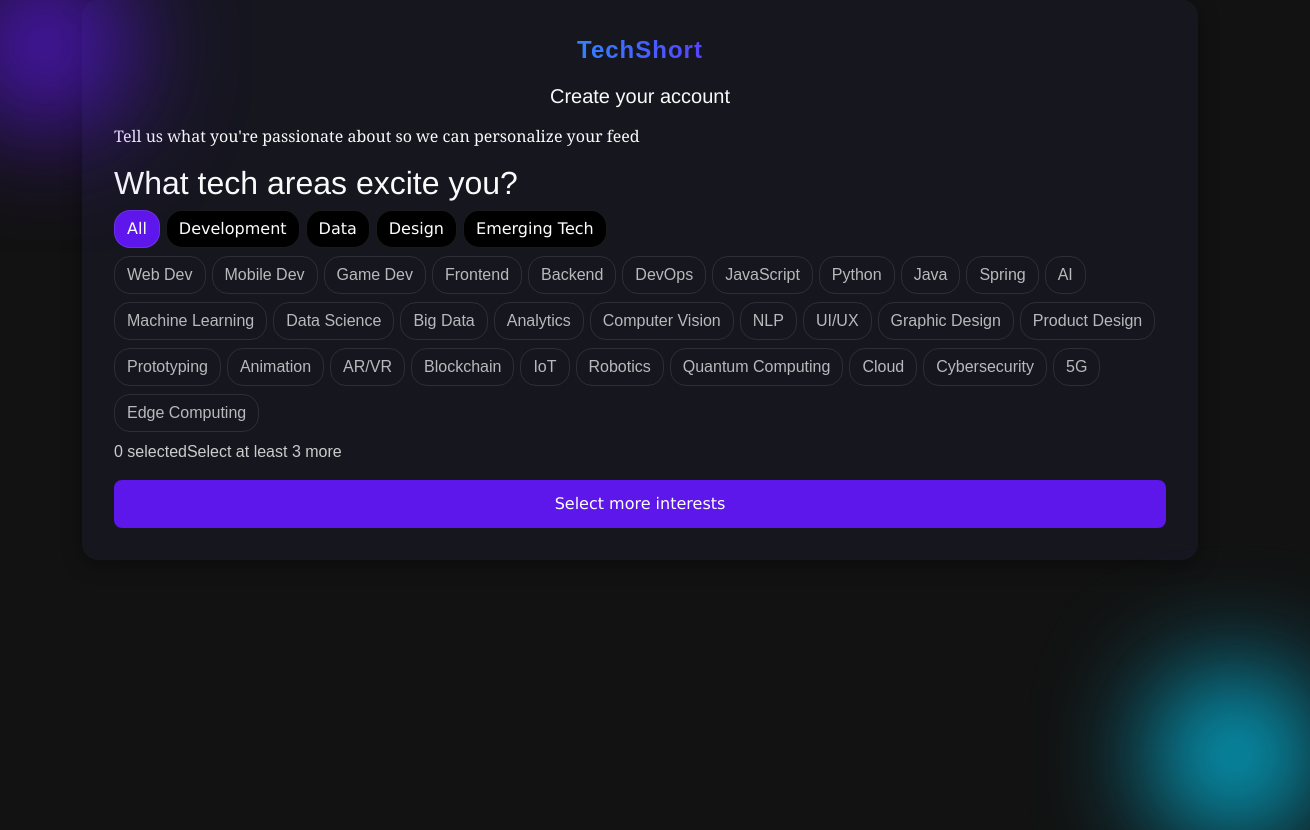
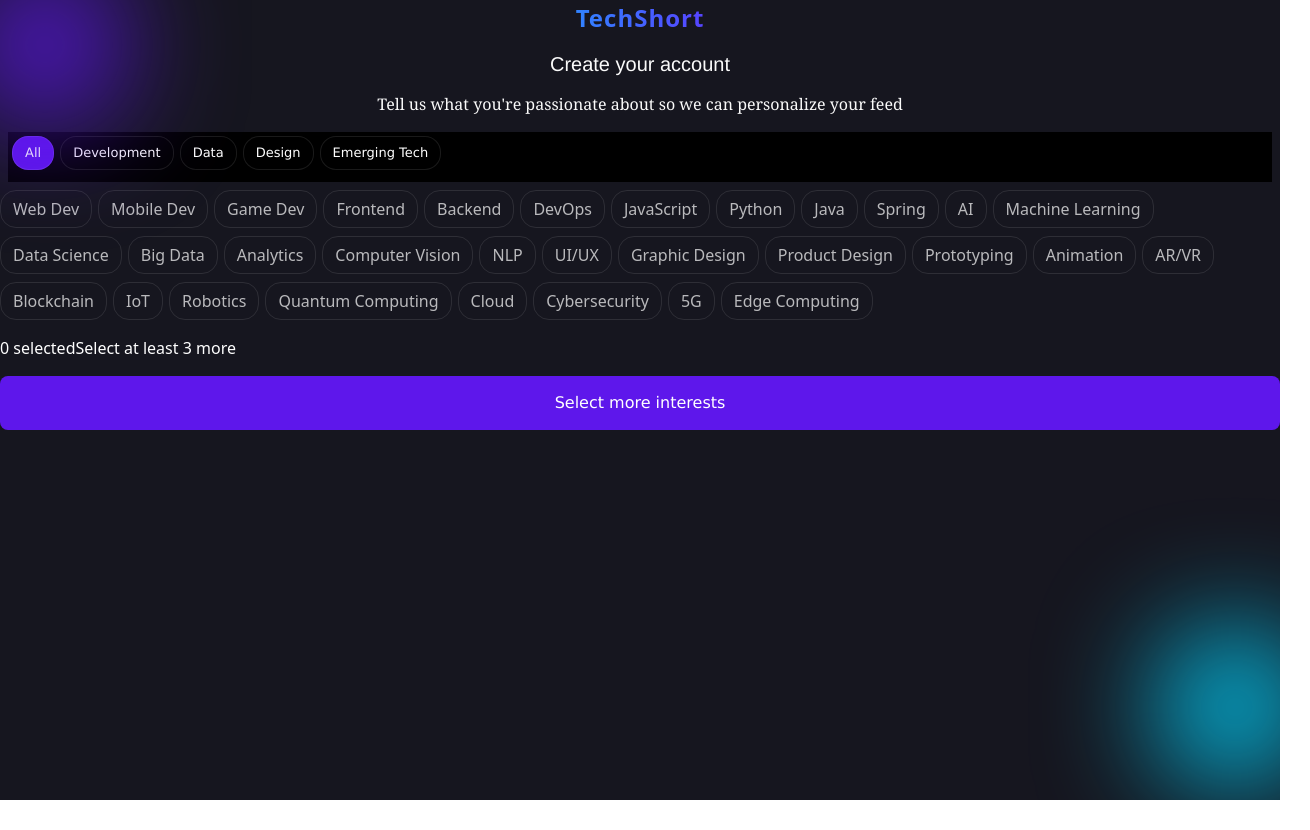
Before and after one commit to mohdshahrukh007/techShortFeed, an Angular app in the folder frontend/: page / in a window 1280 px wide. Shown: the whole page, 1310 px wide, since content can reach past the window. After the commit the page ends 800 px from the top, so only its background shows below. Built offline with nearby package versions, Linux system fonts and the light colour scheme.

Commit message:
fix: update styles for layout consistency and improve filter section positioning

```diff
--- a/frontend/src/app/intrest-based-signup/intrest-based-signup.component.html
+++ b/frontend/src/app/intrest-based-signup/intrest-based-signup.component.html
@@ -1,7 +1,6 @@
-    <div class="container">
-    <div class="signup-card">
+            <div class="signup-card position-relative">
                 <div class="glow glow-1"></div>
-        <div class="glow glow-2"></div>
+                <div class="mb-5 glow glow-2"></div>
 
                 <div class="logo">
                 <span>TechShort</span>
@@ -9,13 +8,11 @@
 
                 <h1 class="form-title">Create your account</h1>
 
-        <div class="welcome-message">
+                <div class="text-center welcome-message">
                 <p>Tell us what you're passionate about so we can personalize your feed</p>
                 </div>
 
-        <h2 class="interests-title">What tech areas excite you?</h2>
-
-        <div class="category-filter">
+                <div class="category-filter d-block p-1 m-2">
                 <button class="filter-btn" [class.active]="activeFilter === 'all'" (click)="filterInterests('all')">All</button>
                 <button class="filter-btn" [class.active]="activeFilter === 'dev'" (click)="filterInterests('dev')">Development</button>
                 <button class="filter-btn" [class.active]="activeFilter === 'data'" (click)="filterInterests('data')">Data</button>
@@ -23,7 +20,7 @@
                 <button class="filter-btn" [class.active]="activeFilter === 'emerging'" (click)="filterInterests('emerging')">Emerging Tech</button>
                 </div>
 
-        <div class="interests-container">
+                <div class="interests-container ">
                 <div *ngFor="let interest of filteredInterests"
                     class="interest-tag"
                     [class.selected]="selectedInterests.includes(interest.name)"
@@ -38,22 +35,21 @@
                 </div>
                 </div>
 
-        <div class="interest-progress">
+                <div class="interest-progress text-white mt-2">
                 <div class="progress-text">
                     <span>{{ selectedInterests.length }} selected</span>
                     <span *ngIf="selectedInterests.length < 3">Select at least {{ 3 - selectedInterests.length }} more</span>
                     <span *ngIf="selectedInterests.length >= 3">Great choices!</span>
                 </div>
+
                 <div class="progress-bar">
                     <div class="progress-fill" [style.width]="(selectedInterests.length / 5) * 100 + '%'"></div>
                 </div>
                 </div>
 
                 <button class="signup-btn"
-
-                (click)="createAccount()">
+                    (click)="createAccount()"
+                    [disabled]="selectedInterests.length < 1">
                     {{ selectedInterests.length < 1 ? 'Select more interests' : 'Create Account' }}
                 </button>
-
             </div>
-    </div>
--- a/frontend/src/app/intrest-based-signup/intrest-based-signup.component.scss
+++ b/frontend/src/app/intrest-based-signup/intrest-based-signup.component.scss
@@ -1,4 +1,3 @@
-
 :host {
   --primary: #5e17eb;
   --secondary: #00d4ff;
@@ -12,7 +11,7 @@
 body {
   background-color: var(--background);
   color: var(--text);
-  font-family: 'Inter', sans-serif;
+  font-family: "Inter", sans-serif;
 }
 
 .container {
@@ -20,13 +19,26 @@ body {
   justify-content: center;
   align-items: center;
 }
-
+.category-filter{
+  overflow: hidden;
+  background-color: black;
+  font-size: small;
+  text-wrap: normal;
+  display: flex;
+  justify-content: center;
+  align-items: center;
+}
 .signup-card {
+  height: 100vh;
   background-color: var(--card-bg);
-  padding: 2rem;
-  border-radius: 16px;
   width: 100%;
   box-shadow: 0 4px 20px rgba(0, 0, 0, 0.4);
+}
+.interests-container {
+  display: flex;
+  flex-wrap: wrap;
+  max-height: 20rem;
+  overflow: hidden;
 }
 .logo {
   display: flex;
@@ -120,10 +132,12 @@ body {
 }
 
 .signup-btn {
+  position: relative;
+  bottom: 0;
   background-color: var(--primary);
   color: white;
   border: none;
-  padding: 12px;
+  padding: 15px;
   width: 100%;
   border-radius: 8px;
   margin-top: 1rem;
--- a/frontend/src/app/short-filter/short-filter.component.html
+++ b/frontend/src/app/short-filter/short-filter.component.html
@@ -130,122 +130,3 @@
     </div>
   </div>
 </div>
-
-<div class="shorts-container" *ngIf="showFilters">
-  <div *ngFor="let video of filteredVideos" class="short-card">
-    <div
-      class="short-content"
-      [ngStyle]="{'background-image': 'linear-gradient(rgba(0,0,0,0.2), rgba(0,0,0,0.6)), url(' + video.thumbnailUrl + ')'}"
-    >
-      <div class="short-info">
-        <div class="short-title">{{video.title}}</div>
-        <div class="short-meta">
-          <div class="creator">
-            <div
-              class="creator-avatar"
-              [ngStyle]="{'background-image': 'url(' + video.creatorAvatar + ')'}"
-            ></div>
-            <div>{{video.creator}}</div>
-          </div>
-          <div class="skill-level {{video.skillLevel}}">
-            {{video.skillLevel | titlecase}}
-          </div>
-        </div>
-        <div class="tech-tags">
-          <div *ngFor="let tag of video.techTags" class="tech-tag">{{tag}}</div>
-        </div>
-        <div class="interaction-buttons">
-          <div class="interaction-group">
-            <div class="interaction-button">
-              <svg
-                class="icon"
-                xmlns="http://www.w3.org/2000/svg"
-                fill="none"
-                viewBox="0 0 24 24"
-                stroke="currentColor"
-              >
-                <path
-                  stroke-linecap="round"
-                  stroke-linejoin="round"
-                  stroke-width="2"
-                  d="M14 10h4.764a2 2 0 011.789 2.894l-3.5 7A2 2 0 0115.263 21h-4.017c-.163 0-.326-.02-.485-.06L7 20m7-10V5a2 2 0 00-2-2h-.095c-.5 0-.905.405-.905.905v.714L7.293 5.293a1 1 0 00-.293.707V11"
-                />
-              </svg>
-              <span>{{formatNumber(video.likes)}}</span>
-            </div>
-            <div class="interaction-button">
-              <svg
-                class="icon"
-                xmlns="http://www.w3.org/2000/svg"
-                fill="none"
-                viewBox="0 0 24 24"
-                stroke="currentColor"
-              >
-                <path
-                  stroke-linecap="round"
-                  stroke-linejoin="round"
-                  stroke-width="2"
-                  d="M10 14H5.236a2 2 0 01-1.789-2.894l3.5-7A2 2 0 018.736 3h4.018a2 2 0 01.485.06l3.76.94m-7 10v5a2 2 0 002 2h.096c.5 0 .905-.405.905-.905v-.714l3.311-3.311a1 1 0 00.293-.707V11"
-                />
-              </svg>
-              <span>{{formatNumber(video.dislikes)}}</span>
-            </div>
-            <div class="interaction-button">
-              <svg
-                class="icon"
-                xmlns="http://www.w3.org/2000/svg"
-                fill="none"
-                viewBox="0 0 24 24"
-                stroke="currentColor"
-              >
-                <path
-                  stroke-linecap="round"
-                  stroke-linejoin="round"
-                  stroke-width="2"
-                  d="M8 10h.01M12 10h.01M16 10h.01M9 16H5a2 2 0 01-2-2V6a2 2 0 012-2h14a2 2 0 012 2v8a2 2 0 01-2 2h-5l-5 5v-5z"
-                />
-              </svg>
-              <span>{{formatNumber(video.comments)}}</span>
-            </div>
-          </div>
-          <div class="interaction-group">
-            <div class="interaction-button">
-              <svg
-                class="icon"
-                xmlns="http://www.w3.org/2000/svg"
-                fill="none"
-                viewBox="0 0 24 24"
-                stroke="currentColor"
-              >
-                <path
-                  stroke-linecap="round"
-                  stroke-linejoin="round"
-                  stroke-width="2"
-                  d="M8.684 13.342C8.886 12.938 9 12.482 9 12c0-.482-.114-.938-.316-1.342m0 2.684a3 3 0 110-2.684m0 2.684l6.632 3.316m-6.632-6l6.632-3.316m0 0a3 3 0 105.367-2.684 3 3 0 00-5.367 2.684zm0 9.316a3 3 0 105.368 2.684 3 3 0 00-5.368-2.684z"
-                />
-              </svg>
-              <span>Share</span>
-            </div>
-            <div class="interaction-button">
-              <svg
-                class="icon"
-                xmlns="http://www.w3.org/2000/svg"
-                fill="none"
-                viewBox="0 0 24 24"
-                stroke="currentColor"
-              >
-                <path
-                  stroke-linecap="round"
-                  stroke-linejoin="round"
-                  stroke-width="2"
-                  d="M5 5a2 2 0 012-2h10a2 2 0 012 2v16l-7-3.5L5 21V5z"
-                />
-              </svg>
-              <span>Save</span>
-            </div>
-          </div>
-        </div>
-      </div>
-    </div>
-  </div>
-</div>
--- a/frontend/src/app/short-filter/short-filter.component.scss
+++ b/frontend/src/app/short-filter/short-filter.component.scss
@@ -68,8 +68,8 @@
   }
 
   .filter-section {
-    position: sticky;
-    top: 60px;
+    position: absolute;
+    top: 56px;
     padding: 12px 16px;
     background-color: rgba(26, 26, 26, 0.8);
     backdrop-filter: blur(10px);
@@ -78,6 +78,7 @@
     display: flex;
     flex-direction: column;
     gap: 12px;
+    width: 100%;
   }
 
   .filter-header {
@@ -150,7 +151,6 @@
   .duration-slider {
     width: 100%;
     margin-top: 8px;
-    -webkit-appearance: none;
     height: 4px;
     background: #2a2a2a;
     border-radius: 2px;
--- a/frontend/src/app/short-filter/short-filter.component.ts
+++ b/frontend/src/app/short-filter/short-filter.component.ts
@@ -1,18 +1,5 @@
-import { Component, OnInit } from "@angular/core";
+import { Component, ElementRef, OnInit, ViewChild } from "@angular/core";
 import { FeedserviceService } from "../feedservice.service";
-
-interface TechVideo {
-  id: number;
-  title: string;
-  creator: string;
-  creatorAvatar: string;
-  skillLevel: "beginner" | "intermediate" | "advanced";
-  techTags: string[];
-  likes: number;
-  dislikes: number;
-  comments: number;
-  thumbnailUrl: string;
-}
 
 @Component({
   selector: "app-short-filter",
@@ -20,10 +7,7 @@ interface TechVideo {
   styleUrls: ["./short-filter.component.scss"],
 })
 export class ShortFilterComponent implements OnInit {
-  videos: TechVideo[] = [];
-  filteredVideos: TechVideo[] = [];
   showFilters: boolean = false;
-
   // Filter state
   selectedTechnology: string = "Web Dev";
   selectedSkillLevel: "beginner" | "intermediate" | "advanced" = "beginner";
@@ -47,14 +31,19 @@ export class ShortFilterComponent implements OnInit {
   contentTypes: string[] = ["Tutorials", "Reviews", "News", "Tips & Tricks"];
 
   constructor(private feedService: FeedserviceService) {}
+  @ViewChild('filterBar') filterBar!: ElementRef;
 
   ngOnInit(): void {
     this.getFilters(); // Initial filter setup
   }
 
-  trackByFn(index: number, video: TechVideo): number {
-    return video.id;
-  }
+  // ngAfterViewInit(): void {
+  //   document.addEventListener('click', (event) => {
+  //     if (!this.filterBar?.nativeElement?.contains(event?.target)) {
+  //       this.showFilters = false;
+  //     }
+  //   });
+  // }
 
   toggleFilters(): void {
     this.showFilters = !this.showFilters;
--- a/frontend/src/styles.scss
+++ b/frontend/src/styles.scss
@@ -1,10 +1,5 @@
   @import 'bootstrap/dist/css/bootstrap.min.css';
 
-  body {
-    font-family: 'Arial', sans-serif;
-    color: #ccc;
-    background-color: #121212;
-  }
 
   h1, h2, h3, h4, h5, h6 {
     font-family: 'Helvetica', sans-serif;
@@ -37,3 +32,10 @@
   button:hover {
     background-color: #1c7ed6;
   }
+  html, body {
+    height: 100%;
+    margin: 0;
+    padding: 0;
+    box-sizing: border-box;
+    overflow-x: hidden; /* Prevent horizontal overflow */
+  }
```
Also changed, not shown: frontend/src/app/short-feed/short-feed.component.ts (+1 -7 lines). Lines whose indentation alone changed are shown as unchanged.
